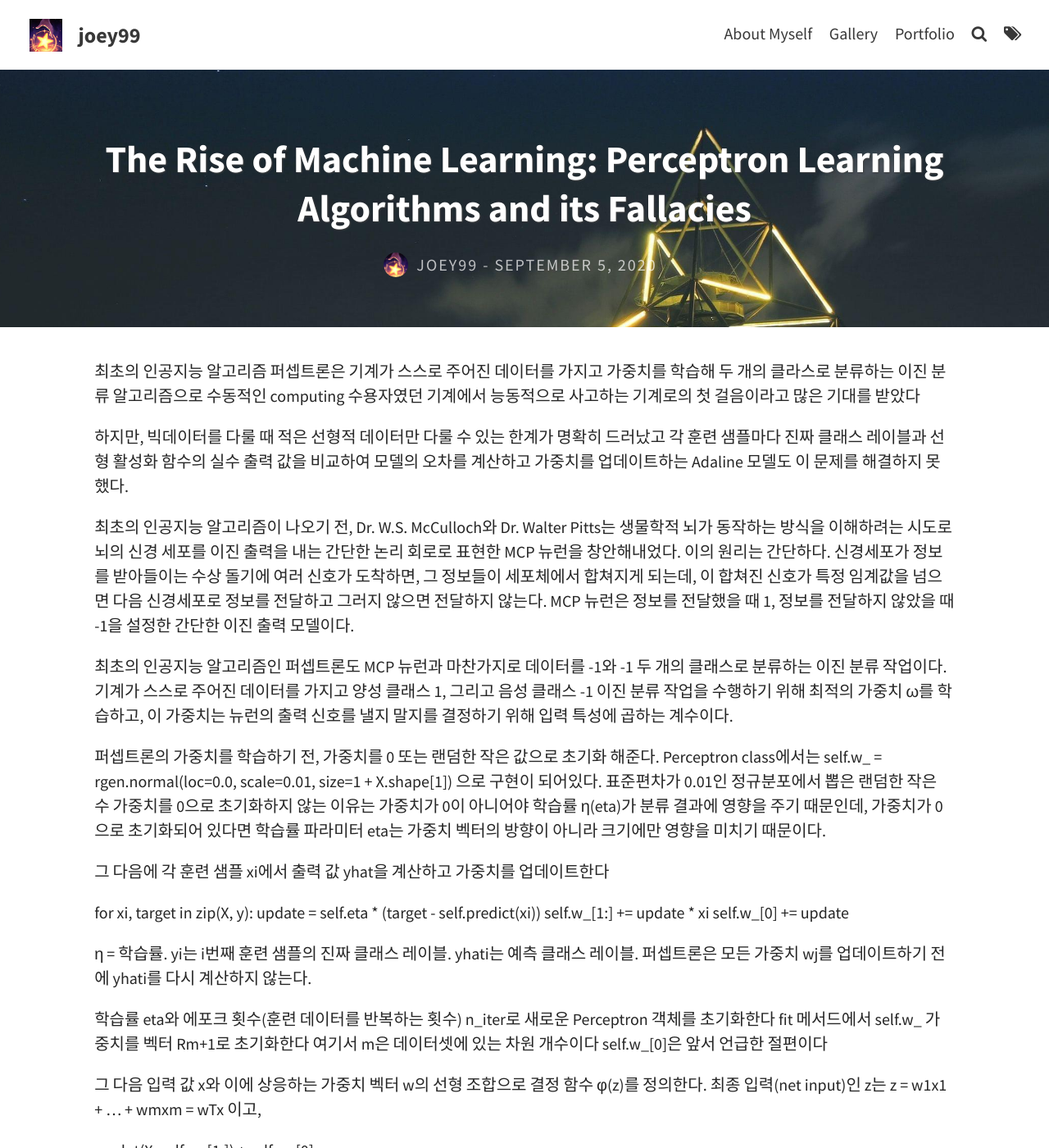
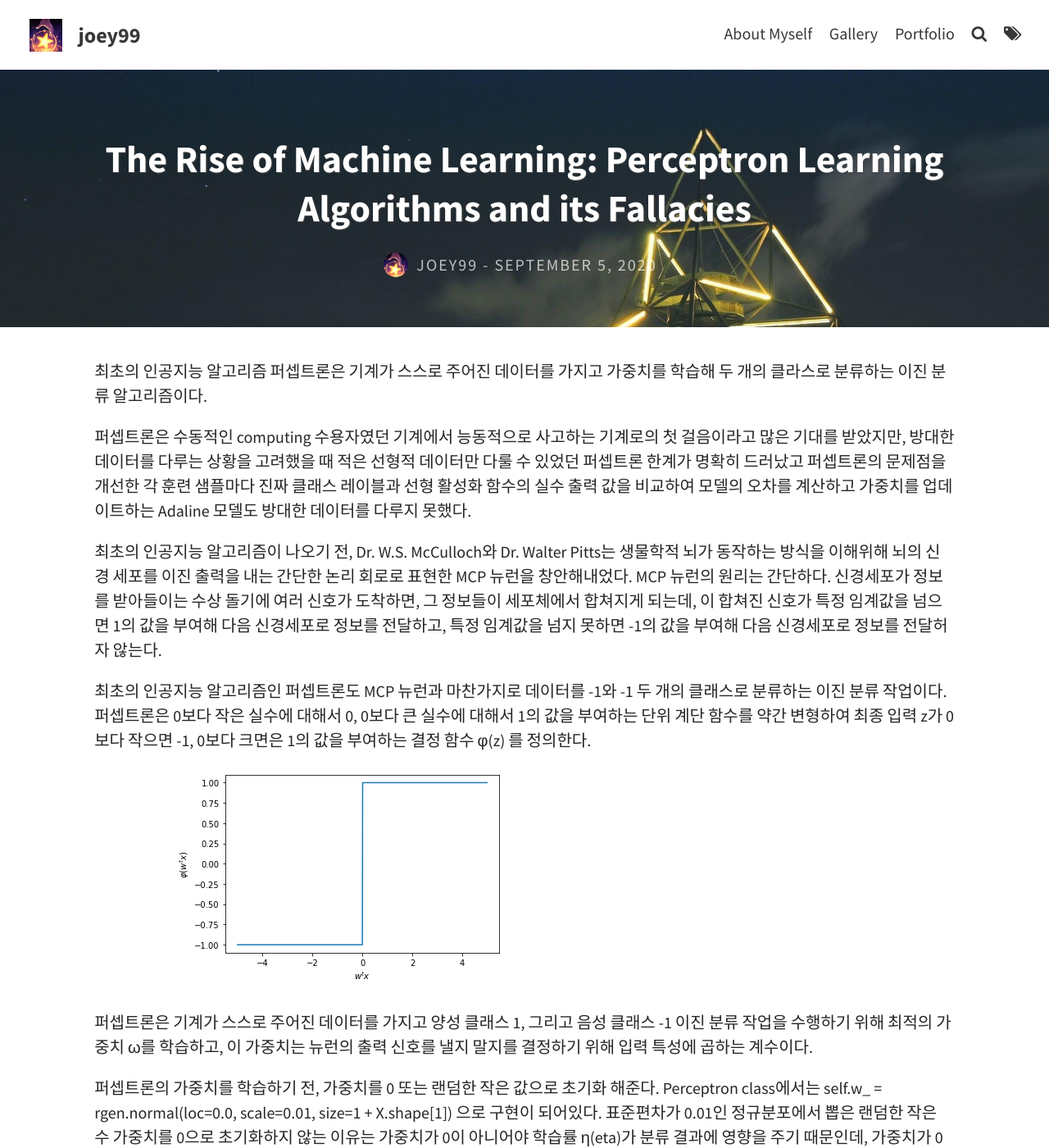
Before and after one commit to joyhyun99/joyhyun99.github.io, a Jekyll site: the page built from _posts/2020-09-05-perceptron.md, in a window 1280 px wide and 1400 px high. Shown: the whole window at 82% size. Built offline with Jekyll 4.4.1, drawn with Linux system fonts in a browser that asks for light colours; comment, search, counter and statistics services are not loaded; some of the changed text lies outside the part shown.

Commit message:
Update 2020-09-05-perceptron.md

```diff
--- a/_posts/2020-09-05-perceptron.md
+++ b/_posts/2020-09-05-perceptron.md
@@ -8,18 +8,24 @@ author: joey99
 excerpt_separator: <!--more-->
 ---
 
-<p> 최초의 인공지능 알고리즘 퍼셉트론은 기계가 스스로 주어진 데이터를 가지고 가중치를 학습해 두 개의 클라스로 분류하는 이진 분류 알고리즘으로 수동적인 computing 수용자였던 기계에서 능동적으로 사고하는 기계로의 첫 걸음이라고 많은 기대를 받았다</p>
-<p> 하지만, 빅데이터를 다룰 때 적은 선형적 데이터만 다룰 수 있는 한계가 명확히 드러났고 각 훈련 샘플마다 진짜 클래스 레이블과 선형 활성화 함수의 실수 출력 값을 비교하여 모델의 오차를 계산하고 가중치를 업데이트하는 Adaline 모델도 이 문제를 해결하지 못했다. </p>
+<p> 최초의 인공지능 알고리즘 퍼셉트론은 기계가 스스로 주어진 데이터를 가지고 가중치를 학습해 두 개의 클라스로 분류하는 이진 분류 알고리즘이다. </p>
+<p> 퍼셉트론은 수동적인 computing 수용자였던 기계에서 능동적으로 사고하는 기계로의 첫 걸음이라고 많은 기대를 받았지만, 방대한 데이터를 다루는 상황을 고려했을 때 적은 선형적 데이터만 다룰 수 있었던 퍼셉트론 한계가 명확히 드러났고 퍼셉트론의 문제점을 개선한 각 훈련 샘플마다 진짜 클래스 레이블과 선형 활성화 함수의 실수 출력 값을 비교하여 모델의 오차를 계산하고 가중치를 업데이트하는 Adaline 모델도 방대한 데이터를 다루지 못했다. </p>
+
 <!--more-->
 
-최초의 인공지능 알고리즘이 나오기 전, Dr. W.S. McCulloch와 Dr. Walter Pitts는 생물학적 뇌가 동작하는 방식을 이해하려는 시도로
+최초의 인공지능 알고리즘이 나오기 전, Dr. W.S. McCulloch와 Dr. Walter Pitts는 생물학적 뇌가 동작하는 방식을 이해위해
 뇌의 신경 세포를 이진 출력을 내는 간단한 논리 회로로 표현한 MCP 뉴런을 창안해내었다.
-이의 원리는 간단하다. 신경세포가 정보를 받아들이는 수상 돌기에 여러 신호가 도착하면, 그 정보들이 세포체에서 합쳐지게 되는데,
-이 합쳐진 신호가 특정 임계값을 넘으면 다음 신경세포로 정보를 전달하고 그러지 않으면 전달하지 않는다.
-MCP 뉴런은 정보를 전달했을 때 1, 정보를 전달하지 않았을 때 -1을 설정한 간단한 이진 출력 모델이다.
+MCP 뉴런의 원리는 간단하다. 신경세포가 정보를 받아들이는 수상 돌기에 여러 신호가 도착하면, 그 정보들이 세포체에서 합쳐지게 되는데,
+이 합쳐진 신호가 특정 임계값을 넘으면 1의 값을 부여해 다음 신경세포로 정보를 전달하고,
+특정 임계값을 넘지 못하면 -1의 값을 부여해 다음 신경세포로 정보를 전달허자 않는다.
 
 최초의 인공지능 알고리즘인 퍼셉트론도 MCP 뉴런과 마찬가지로  데이터를 -1와 -1 두 개의 클래스로 분류하는 이진 분류 작업이다.
-기계가 스스로 주어진 데이터를 가지고 양성 클래스 1, 그리고 음성 클래스 -1 이진 분류 작업을 수행하기 위해
+퍼셉트론은 0보다 작은 실수에 대해서 0, 0보다 큰 실수에 대해서 1의 값을 부여하는 단위 계단 함수를 약간 변형하여
+최종 입력 z가 0보다 작으면 -1, 0보다 크면은 1의 값을 부여하는 결정 함수 φ(z) 를 정의한다.
+
+![6]({{ "/assets/img/perceptrongraph.png" | relative_url }})
+
+퍼셉트론은 기계가 스스로 주어진 데이터를 가지고 양성 클래스 1, 그리고 음성 클래스 -1 이진 분류 작업을 수행하기 위해
 최적의 가중치 ω를 학습하고, 이 가중치는 뉴런의 출력 신호를 낼지 말지를 결정하기 위해 입력 특성에 곱하는 계수이다.
 
 퍼셉트론의 가중치를 학습하기 전, 가중치를 0 또는 랜덤한 작은 값으로 초기화 해준다.
@@ -55,6 +64,40 @@ np.where(self.net_input(X) >= 0.0, 1, -1)
 에포크마다 self.errors_ 리스트에 잘못 분류된 횟수를 기록한다. 나중에 훈련하는 동안 얼마나 퍼셉트론을 잘 수행했는지 분석할 수 있다
 
 퍼셉트론은 두 클래스가 선형적으로 구분되고 학습률이 충분히 작을 때만 수렴이 보장된다.
+
+{% highlight ruby %}
+{% raw %}
+{% def vectorize_sequences(sequences, dimension = 10000): %}
+{% train_data = vectorize_sequences(train_data) %}
+{% train_data = np.where(train_data == 1, 1, -1) %}
+{% train_labels = np.asarray(train_labels).astype('float32') %}
+{% endraw %}
+{% endhighlight %}
+
+{% highlight ruby %}
+{% raw %}
+{% train_data.shape -> (25000, 10000) %}
+{% train_labels.shape 0> (25000, ) %}
+{% endraw %}
+{% endhighlight %}
+
+{% highlight ruby %}
+{% raw %}
+{% ppn = Perceptron(eta=0.01, n_iter=40) %}
+{% ppn.fit(train_data, train_labels) %}
+{% endraw %}
+{% endhighlight %}
+
+![4]({{ "/assets/img/perceptron.png" | relative_url }})
+
+{% highlight ruby %}
+{% raw %}
+{% y_pred = ppn.predict(test_data) %}
+{% print('Perceptron Algorithm Learning Reports') %}
+{% Number of samples incorrectly classified : 20581 %}
+{% Accuracy = 17.68% (Total sample size = 25000) %}
+{% endraw %}
+{% endhighlight %}
 
 적응형 선형 뉴런 Adaline
 아달린은 연속 함수로 비용 함수를 정의하고 최소화하는 핵심 개념
@@ -89,9 +132,3 @@ X.T.dot(errors)는 특성 행렬과 오차 벡터간의 행렬-벡터 곱셈이
 ![2]({{ "/assets/img/adaline_algo.png" | relative_url }})
 
 ![3]({{ "/assets/img/adalinegraph.png" | relative_url }})
-
-![4]({{ "/assets/img/perceptron.png" | relative_url }})
-
-![5]({{ "/assets/img/perceptron_algo.jpeg" | relative_url }})
-
-![6]({{ "/assets/img/perceptrongraph.png" | relative_url }})
```
Also changed, not shown: other parts of _posts/2020-09-05-perceptron.md (+7 -4 lines).
